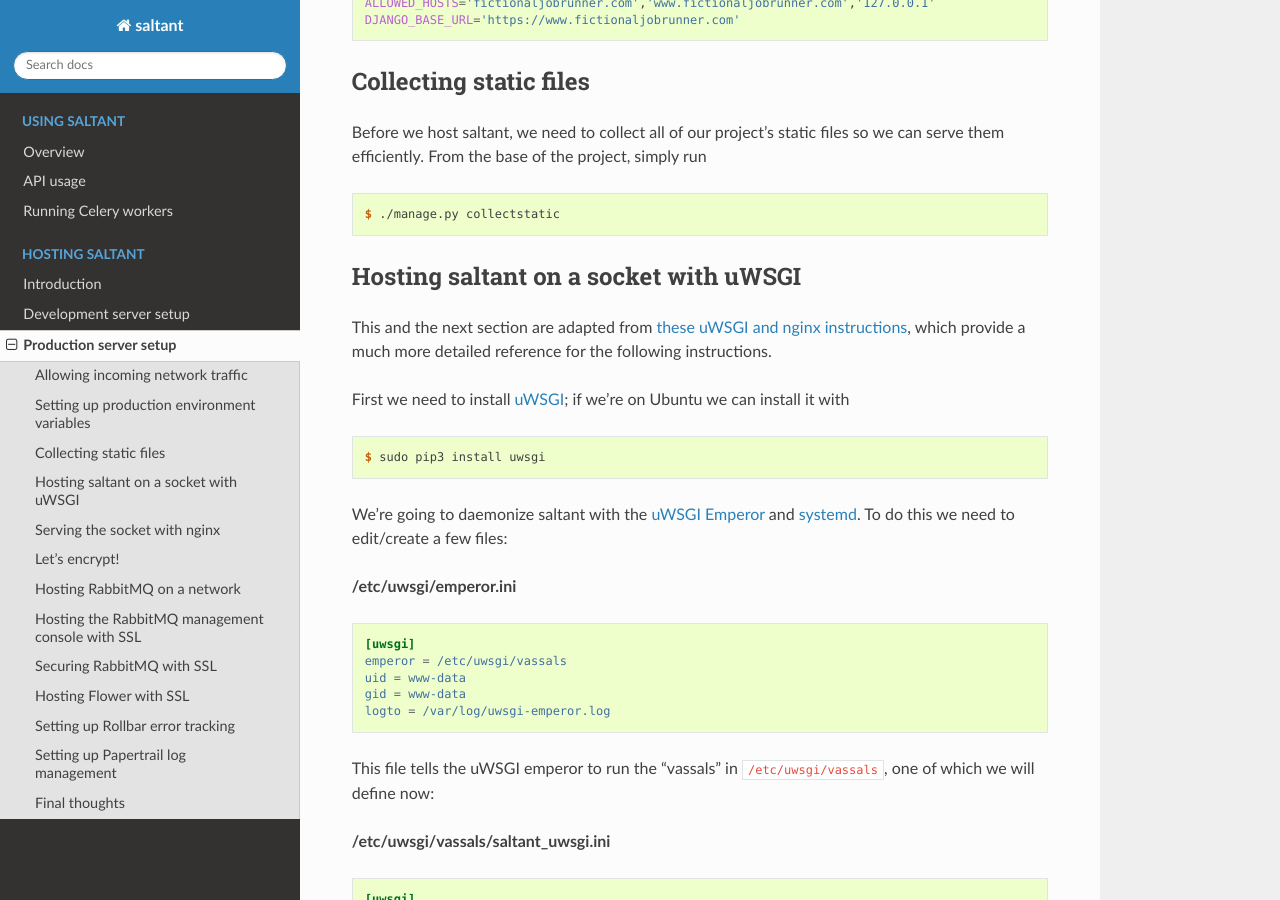
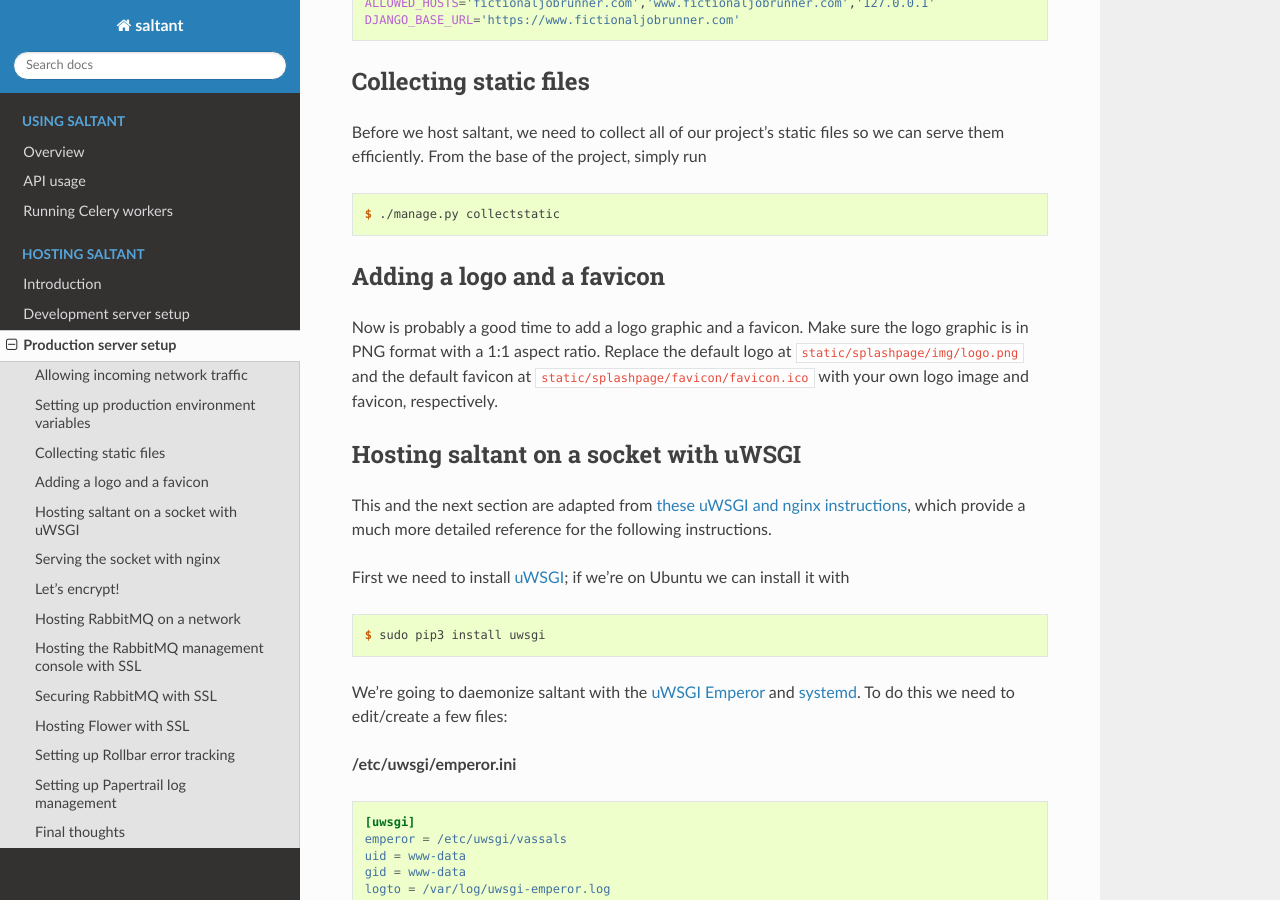
Before and after one commit to saltant-org/saltant, a Sphinx documentation site: the page built from docs/source/hosting/production.rst, in a window 1280 px wide and 900 px high, scrolled down 1015 px. Built offline with Sphinx 7.4.7 and the Read the Docs theme 2.0.0, drawn with Linux system fonts in a browser that asks for light colours.

Commit message:
Add instructions to add logo graphic and favicon

```diff
--- a/docs/source/hosting/production.rst
+++ b/docs/source/hosting/production.rst
@@ -60,6 +60,15 @@ files so we can serve them efficiently. From the base of the project,
 simply run ::
 
     $ ./manage.py collectstatic
+
+Adding a logo and a favicon
+-------------------------
+
+Now is probably a good time to add a logo graphic and a favicon. Make
+sure the logo graphic is in PNG format with a 1:1 aspect ratio. Replace
+the default logo at ``static/splashpage/img/logo.png`` and the default
+favicon at ``static/splashpage/favicon/favicon.ico`` with your own logo
+image and favicon, respectively.
 
 Hosting saltant on a socket with uWSGI
 --------------------------------------
```
